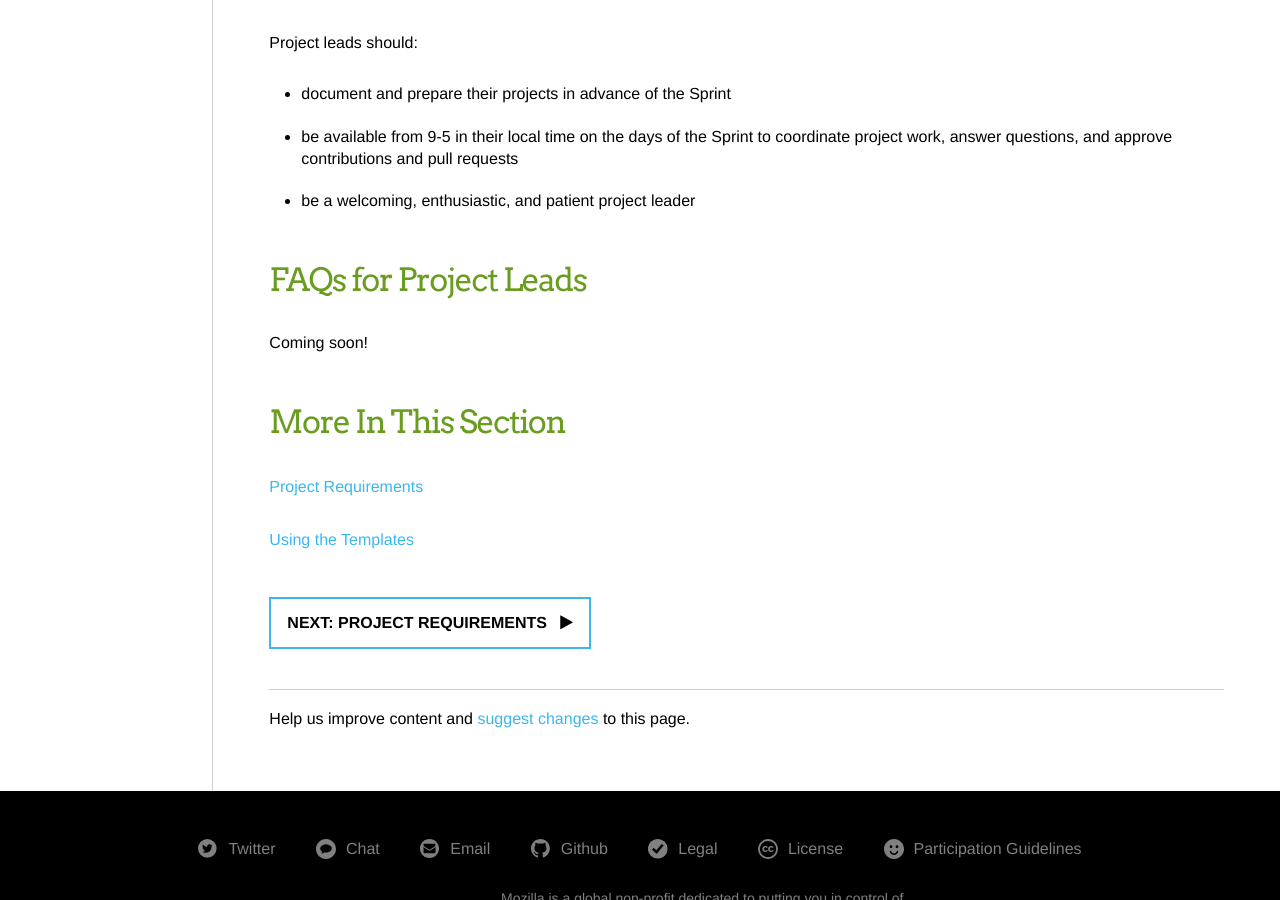
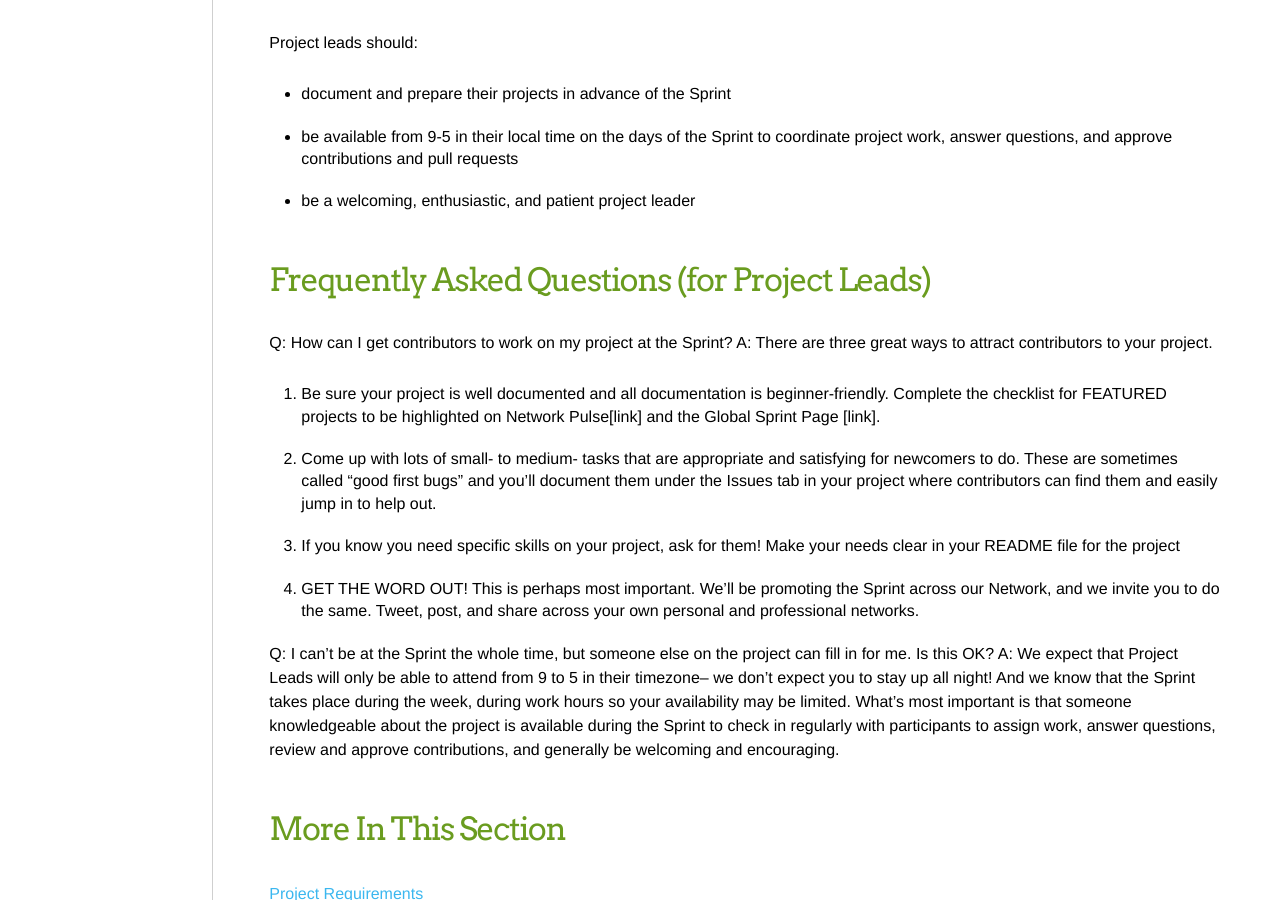
Before and after one commit to mozilla/global-sprint, a Jekyll site: the page built from _articles/project-lead.md, in a window 1280 px wide and 900 px high, scrolled down 1377 px. Built offline with Jekyll 4.4.1, drawn with Linux system fonts in a browser that asks for light colours; comment, search, counter and statistics services are not loaded; a style sheet for code colours, icons or effects is not loaded; some of the changed text lies outside the part shown.

Commit message:
Update project-lead.md

```diff
--- a/_articles/project-lead.md
+++ b/_articles/project-lead.md
@@ -6,7 +6,7 @@ contents:
   - _articles/project-lead/project-requirements.md
   - _articles/project-lead/templates.md
 ---
-**Project Leads have their own open projects, from brand new to established projects. By bringing their project to the Global Sprint, a Project Lead invites contribution (which may be code, content, design, editing, writing, testing, advice, etc) to their project from participants from across Mozilla's amazing Network.**
+**If you have your own open project, from brand new to established projects, you can be a Project Lead at the Sprint! By bringing your project to the Global Sprint, you invite contribution (which may be code, content, design, editing, writing, testing, advice, etc) from participants from across Mozilla's amazing Network.**
 
 By registering for the Sprint, Project Leads understand and agree that any data they provide will be handled according to [Mozilla's Privacy Policy](https://www.mozilla.org/en-US/privacy/).
 
@@ -42,5 +42,14 @@ Project leads should:
 * **be available from 9-5 in their local time on the days of the Sprint** to coordinate project work, answer questions, and approve contributions and pull requests
 * be a **welcoming, enthusiastic, and patient** project leader
 
-### FAQs for Project Leads
-Coming soon!
+### Frequently Asked Questions (for Project Leads)
+
+**Q: How can I get contributors to work on my project at the Sprint?**
+A: There are three great ways to attract contributors to your project.
+1. Be sure your project is well documented and all documentation is beginner-friendly. Complete the checklist for FEATURED projects to be highlighted on Network Pulse[link] and the Global Sprint Page [link].
+2. Come up with lots of small- to medium- tasks that are appropriate and satisfying for newcomers to do. These are sometimes called "good first bugs" and you'll document them under the Issues tab in your project where contributors can find them and easily jump in to help out.
+3. If you know you need specific skills on your project, ask for them! Make your needs clear in your README file for the project
+4. GET THE WORD OUT! This is perhaps most important. We'll be promoting the Sprint across our Network, and we invite you to do the same. Tweet, post, and share across your own personal and professional networks.
+
+**Q: I can't be at the Sprint the whole time, but someone else on the project can fill in for me. Is this OK?**
+A: We expect that Project Leads will only be able to attend from 9 to 5 in their timezone-- we don't expect you to stay up all night! And we know that the Sprint takes place during the week, during work hours so your availability may be limited. What's most important is that someone knowledgeable about the project is available during the Sprint to check in regularly with participants to assign work, answer questions, review and approve contributions, and generally be welcoming and encouraging.
```
